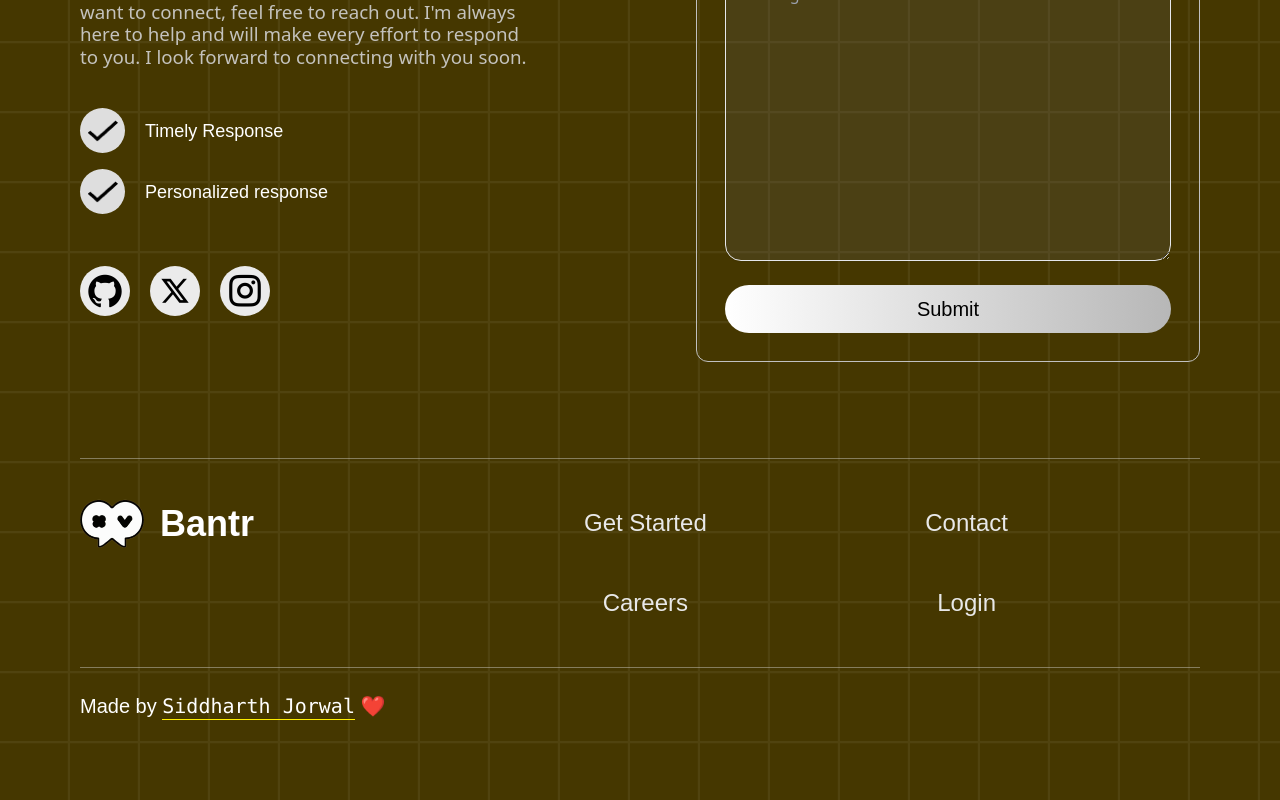
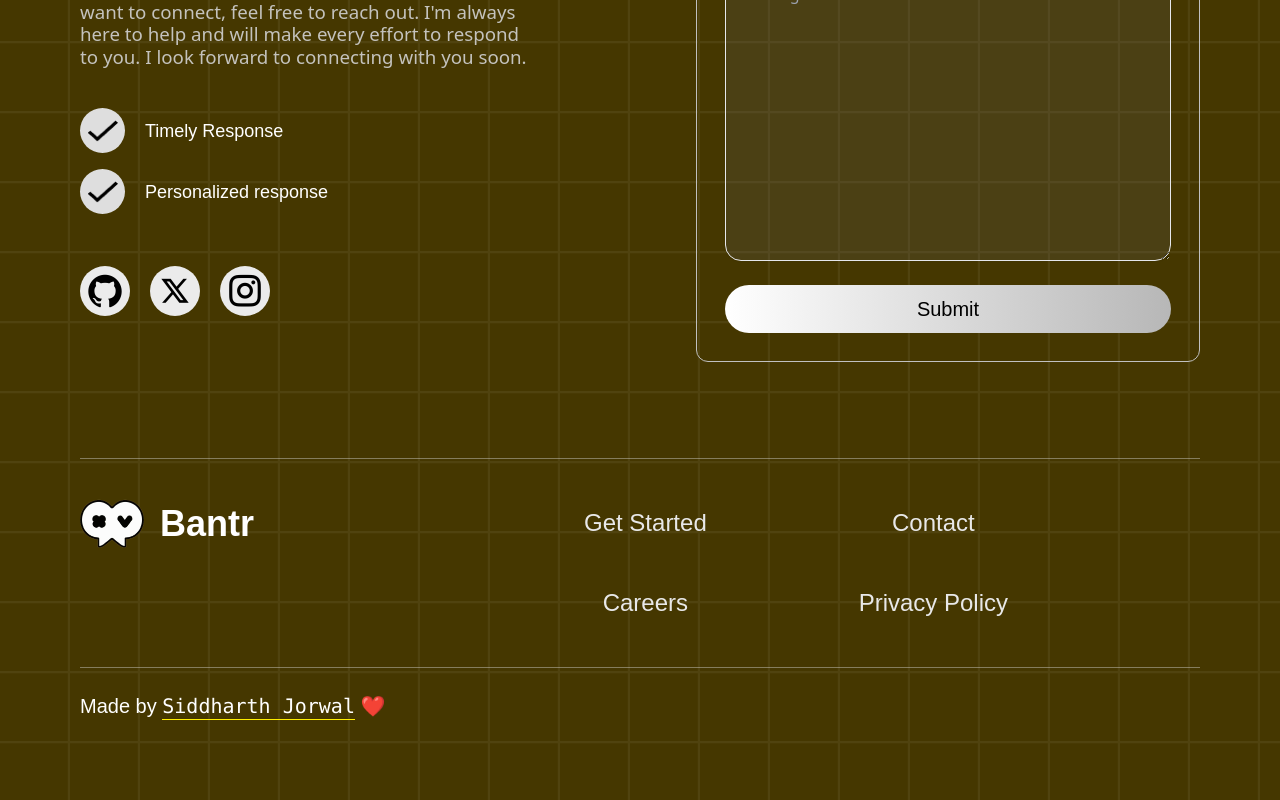
Before and after one commit to SiddDevZ/Bantr, a React (Vite) app: page / in a window 1280 px wide. Shown: the part 2199-2999 px from the top of the page. Built offline with nearby package versions, Linux system fonts and the light colour scheme.

Commit message:
added privacy policy

```diff
--- a/src/Frontend/Components/Footer/Footer.jsx
+++ b/src/Frontend/Components/Footer/Footer.jsx
@@ -20,7 +20,7 @@ const Footer = ({ onContactClick }) => {
                     </div>
                     <div className='flex flex-col justify-between items-center'>
                         <button onClick={onContactClick} className='footer-glow md:text-2xl sm:text-xl xs:text-lg text-[#e8e8e8] transition-all duration-300 hover:text-white font-pop'>Contact</button>
-                        <Link to="/login" className='footer-glow md:text-2xl sm:text-xl xs:text-lg text-[#e8e8e8] transition-all duration-300 hover:text-white font-pop'>Login</Link>
+                        <Link to="/privacy-policy" className='footer-glow md:text-2xl sm:text-xl xs:text-lg text-[#e8e8e8] transition-all duration-300 hover:text-white font-pop'>Privacy Policy</Link>
                     </div>
                 </div>
             </div>
```
